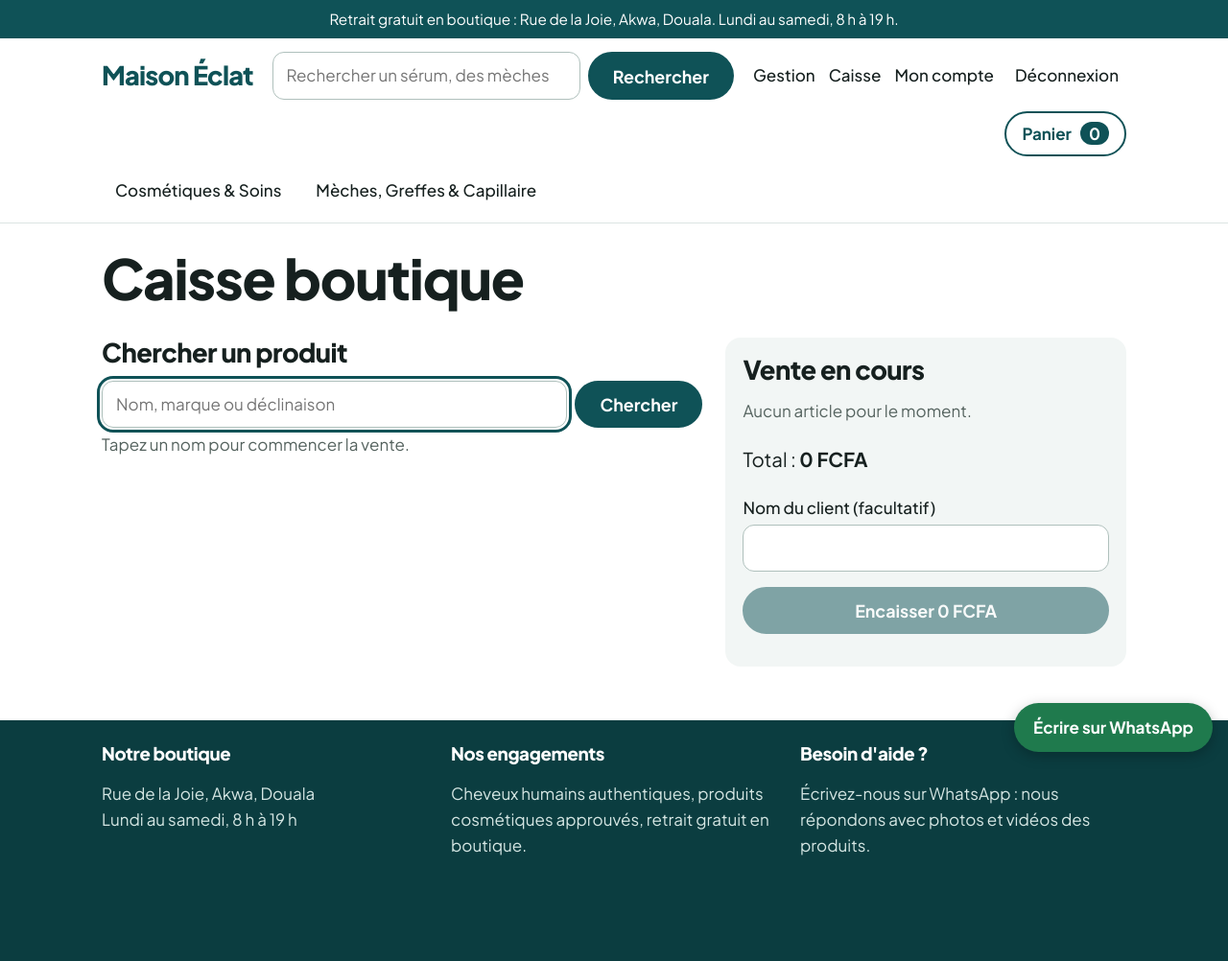
After one commit to AKTECH237/maison-de-beaut-, a Django app: page /caisse/ in a window 1280 px wide. The commit adds this page. Shown: the whole page at 96% size. Run offline with Django 4.2, Linux system fonts and the light colour scheme; the visitor is signed in with stand-in values (Sample User, id 1).

Commit message:
fix: accès personnel à la caisse et à la gestion (boucle de redirection)

```diff
--- a/shop/admin.py
+++ b/shop/admin.py
@@ -34,7 +34,7 @@ class ItemInline(admin.TabularInline):
 class OrderAdmin(admin.ModelAdmin):
     list_display = ("id", "customer_name", "phone", "delivery_mode", "payment", "status", "driver", "total_fcfa", "created_at")
     list_editable = ("status", "driver")
-    list_filter = ("status", "delivery_mode", "payment")
+    list_filter = ("status", "channel", "delivery_mode", "payment")
     search_fields = ("customer_name", "phone")
     inlines = [ItemInline]
 
--- a/shop/static/shop/style.css
+++ b/shop/static/shop/style.css
@@ -76,3 +76,14 @@ footer{background:var(--teal-2);color:#D5E6E3}footer h2{color:#fff;font-size:1.1
 .order{border:1px solid var(--line);border-radius:var(--r);padding:14px 16px;margin:12px 0}
 .order summary{cursor:pointer;display:flex;flex-wrap:wrap;gap:6px 12px;align-items:center}.order .amount{margin-left:auto;font-weight:700}
 @media(max-width:600px){.bar{gap:10px}.acct{order:3;width:100%;justify-content:space-between}.cart{margin-left:auto}.order .amount{margin-left:0}}
+.stats{display:grid;gap:12px;grid-template-columns:repeat(auto-fit,minmax(150px,1fr));margin:20px 0}
+.stats p{margin:0;padding:14px;background:var(--mist);border-radius:var(--r);color:var(--muted)}.stats strong{display:block;font-size:1.8rem;color:var(--ink)}
+.alertrow{padding:10px 14px;border:1px solid var(--line);border-radius:12px;margin:8px 0}
+.ordercard{display:grid;gap:12px;border:1px solid var(--line);border-radius:var(--r);padding:14px 16px;margin:12px 0}
+.ordercard .inline select,.ordercard .inline input{flex:1 1 160px}
+@media(min-width:1000px){.ordercard{grid-template-columns:1fr auto;align-items:center}}
+.cols{display:grid;gap:24px}@media(min-width:900px){.cols{grid-template-columns:3fr 2fr}}
+.posrow{display:flex;gap:10px;align-items:center;justify-content:space-between;border-bottom:1px solid var(--line);padding:10px 0}
+.posrow input[type=number]{width:80px}
+@media print{.promo,.top,footer,.wa,.noprint,.msgs{display:none!important}}
+.ph{position:relative;overflow:hidden}.ph img{position:absolute;inset:0;width:100%;height:100%;object-fit:cover}
--- a/shop/templates/shop/base.html
+++ b/shop/templates/shop/base.html
@@ -15,7 +15,7 @@
       <input type="search" name="q" value="{{ q|default:'' }}" placeholder="Rechercher un sérum, des mèches, un savon" aria-label="Rechercher un produit">
       <button class="btn">Rechercher</button>
     </form>
-    <div class="acct">{% if user.is_authenticated %}<a href="{% url 'account' %}">Mon compte</a><form method="post" action="{% url 'logout' %}">{% csrf_token %}<button class="link plain">Déconnexion</button></form>{% else %}<a href="{% url 'login' %}">Se connecter</a><a class="btn small" href="{% url 'signup' %}">Créer un compte</a>{% endif %}</div>
+    <div class="acct">{% if user.is_authenticated %}{% if user.is_staff %}<a href="{% url 'dashboard' %}">Gestion</a><a href="{% url 'pos' %}">Caisse</a>{% endif %}<a href="{% url 'account' %}">Mon compte</a><form method="post" action="{% url 'logout' %}">{% csrf_token %}<button class="link plain">Déconnexion</button></form>{% else %}<a href="{% url 'login' %}">Se connecter</a><a class="btn small" href="{% url 'signup' %}">Créer un compte</a>{% endif %}</div>
     <a class="cart" href="{% url 'cart' %}">Panier <b>{{ cart_count }}</b></a>
   </div>
   <nav class="main" aria-label="Navigation principale">
--- a/shop/templates/shop/catalogue.html
+++ b/shop/templates/shop/catalogue.html
@@ -42,7 +42,7 @@
 <div class="grid">
   {% for p in products %}
   <a class="card" href="{% url 'product' p.slug %}">
-    <div class="ph {{ p.category.space }}" aria-hidden="true">{{ p.name|first }}</div>
+    <div class="ph {{ p.category.space }}" aria-hidden="true">{{ p.name|first }}<img src="{{ p.image_src }}" alt="" loading="lazy" onerror="this.remove()"></div>
     <div class="info">
       <h3>{{ p.name }}</h3>
       <p class="muted">{{ p.category.name }}</p>
--- /dev/null
+++ b/shop/templates/shop/pos.html
@@ -0,0 +1,35 @@
+{% extends "shop/base.html" %}{% load humanize %}
+{% block title %}Caisse | {{ shop.name }}{% endblock %}
+{% block content %}
+<h1>Caisse boutique</h1>
+<div class="cols">
+  <section>
+    <h2>Chercher un produit</h2>
+    <form method="get" class="search"><input type="search" name="q" value="{{ q }}" placeholder="Nom, marque ou déclinaison" aria-label="Rechercher un produit" autofocus><button class="btn">Chercher</button></form>
+    {% for v in results %}
+    <form method="post" class="posrow">{% csrf_token %}
+      <input type="hidden" name="action" value="add"><input type="hidden" name="variant" value="{{ v.id }}"><input type="hidden" name="q" value="{{ q }}">
+      <span>{{ v }}<br><span class="muted">{{ v.price|intcomma }} FCFA, stock : {{ v.stock }}</span></span>
+      <input type="number" name="qty" value="1" min="1" max="{{ v.stock }}" aria-label="Quantité">
+      <button class="btn small" {% if not v.stock %}disabled{% endif %}>Ajouter</button>
+    </form>
+    {% empty %}{% if q %}<p>Aucun produit trouvé pour « {{ q }} ».</p>{% else %}<p class="muted">Tapez un nom pour commencer la vente.</p>{% endif %}{% endfor %}
+  </section>
+  <aside class="recap">
+    <h2>Vente en cours</h2>
+    {% for l in lines %}
+    <form method="post" class="posrow">{% csrf_token %}
+      <input type="hidden" name="action" value="remove"><input type="hidden" name="variant" value="{{ l.v.id }}"><input type="hidden" name="q" value="{{ q }}">
+      <span>{{ l.qty }} × {{ l.v }}<br><span class="muted">{{ l.sub|intcomma }} FCFA</span></span>
+      <button class="link">Retirer</button>
+    </form>
+    {% empty %}<p class="muted">Aucun article pour le moment.</p>{% endfor %}
+    <p class="total">Total : <strong>{{ total|intcomma }} FCFA</strong></p>
+    <form method="post">{% csrf_token %}
+      <input type="hidden" name="action" value="pay"><input type="hidden" name="q" value="{{ q }}">
+      <div class="field"><label>Nom du client (facultatif)<input name="name" autocomplete="off"></label></div>
+      <button class="btn block" {% if not lines %}disabled{% endif %}>Encaisser {{ total|intcomma }} FCFA</button>
+    </form>
+  </aside>
+</div>
+{% endblock %}
--- a/shop/templates/shop/product.html
+++ b/shop/templates/shop/product.html
@@ -3,7 +3,7 @@
 {% block content %}
 <nav class="crumb" aria-label="Fil d'Ariane"><a href="{% url 'home' %}">Accueil</a> / <a href="{% url 'catalogue' p.category.space %}">{{ p.category.get_space_display }}</a> / {{ p.name }}</nav>
 <div class="detail">
-  <div class="ph big {{ p.category.space }}" aria-hidden="true">{{ p.name|first }}</div>
+  <div class="ph big {{ p.category.space }}" aria-hidden="true">{{ p.name|first }}<img src="{{ p.image_src }}" alt="" loading="lazy" onerror="this.remove()"></div>
   <div>
     <h1>{{ p.name }}</h1>
     {% if p.badge %}<p class="tag ok">{{ p.badge }}</p>{% endif %}
--- a/shop/urls.py
+++ b/shop/urls.py
@@ -13,4 +13,7 @@ urlpatterns = [
     path("connexion/", views.login_view, name="login"),
     path("deconnexion/", views.logout_view, name="logout"),
     path("mon-compte/", views.account, name="account"),
+    path("caisse/", views.pos, name="pos"),
+    path("gestion/", views.dashboard, name="dashboard"),
+    path("gestion/commande/<int:pk>/bordereau/", views.bordereau, name="bordereau"),
 ]
--- a/shop/views.py
+++ b/shop/views.py
@@ -1,13 +1,16 @@
+from functools import wraps
+from urllib.parse import urlencode
+
 from django import forms
 from django.contrib.auth import login
-from django.contrib.auth.decorators import login_required
+from django.contrib.auth.decorators import login_required, user_passes_test
 from django.contrib.auth.forms import AuthenticationForm
 from django.contrib.auth.models import User
 from django.contrib.auth.password_validation import validate_password
-from django.contrib.auth.views import LoginView, LogoutView
+from django.contrib.auth.views import LoginView, LogoutView, redirect_to_login
 from django.contrib import messages
 from django.db import transaction
-from django.db.models import F, Q
+from django.db.models import Count, F, Q
 from django.http import Http404
 from django.shortcuts import get_object_or_404, redirect, render
 from django.views.decorators.http import require_POST
@@ -195,7 +198,7 @@ class SignupForm(forms.Form):
 class LoginForm(AuthenticationForm):
     def __init__(self, *a, **kw):
         super().__init__(*a, **kw)
-        self.fields["username"].label = "Adresse e-mail"
+        self.fields["username"].label = "Adresse e-mail ou identifiant"
         self.fields["username"].widget.attrs.update({"autocomplete": "email"})
 
 
@@ -223,3 +226,95 @@ def signup(request):
 def account(request):
     orders = Order.objects.filter(user=request.user).prefetch_related("items")
     return render(request, "shop/account.html", {"orders": orders, "profile": getattr(request.user, "profile", None)})
+
+
+def staff_required(view):
+    """Réservé au personnel : visiteur -> connexion ; client connecté -> accueil (évite la boucle de redirection)."""
+    @wraps(view)
+    def wrapper(request, *args, **kwargs):
+        if not request.user.is_authenticated:
+            return redirect_to_login(request.get_full_path(), "login")
+        if not request.user.is_staff:
+            messages.error(request, "Cette page est réservée au personnel de la boutique.")
+            return redirect("home")
+        return view(request, *args, **kwargs)
+    return wrapper
+
+
+def _commit(o, lines):
+    """Enregistre une commande et décrémente le stock unique (site et boutique)."""
+    with transaction.atomic():
+        o.save()
+        for v, qty in lines:
+            if not Variant.objects.filter(pk=v.pk, stock__gte=qty).update(stock=F("stock") - qty):
+                raise OutOfStock(str(v))
+            OrderItem.objects.create(order=o, variant=v, name=str(v), price=v.price, qty=qty)
+
+
+def _pos_lines(sale):
+    lines, total = [], 0
+    for v in Variant.objects.filter(id__in=list(sale)).select_related("product"):
+        qty = min(sale[str(v.id)], v.stock)
+        if qty > 0:
+            lines.append({"v": v, "qty": qty, "sub": v.price * qty})
+            total += v.price * qty
+    return lines, total
+
+
+@staff_required
+def pos(request):
+    sale = request.session.get("pos", {})
+    if request.method == "POST":
+        act = request.POST.get("action")
+        if act == "add":
+            v = get_object_or_404(Variant, pk=request.POST.get("variant"))
+            raw = request.POST.get("qty", "1")
+            n = int(raw) if raw.isdigit() and int(raw) > 0 else 1
+            sale[str(v.id)] = min(sale.get(str(v.id), 0) + n, v.stock)
+        elif act == "remove":
+            sale.pop(request.POST.get("variant", ""), None)
+        elif act == "pay":
+            lines, _ = _pos_lines(sale)
+            if not lines:
+                messages.info(request, "La vente est vide : ajoutez d'abord un produit.")
+            else:
+                o = Order(customer_name=request.POST.get("name", "").strip() or "Client boutique", phone="-",
+                          delivery_mode="pickup", payment="cod", status="paid", channel="shop")
+                try:
+                    _commit(o, [(l["v"], l["qty"]) for l in lines])
+                    sale = {}
+                    messages.success(request, f"Vente n° {o.pk} encaissée : {o.total} FCFA. Le stock du site est à jour.")
+                except OutOfStock as e:
+                    messages.error(request, f"Stock insuffisant pour « {e.args[0]} ».")
+        request.session["pos"] = sale
+        return redirect(f"{request.path}?{urlencode({'q': request.POST.get('q', '')})}")
+    q = request.GET.get("q", "").strip()
+    results = []
+    if q:
+        results = Variant.objects.filter(Q(product__name__icontains=q) | Q(label__icontains=q) | Q(product__brand__icontains=q)).select_related("product")[:15]
+    lines, total = _pos_lines(sale)
+    return render(request, "shop/pos.html", {"q": q, "results": results, "lines": lines, "total": total})
+
+
+@staff_required
+def dashboard(request):
+    if request.method == "POST":
+        o = get_object_or_404(Order, pk=request.POST.get("order"))
+        st = request.POST.get("status")
+        if st in dict(Order.STATUS):
+            o.status, o.driver = st, request.POST.get("driver", "").strip()[:80]
+            o.save(update_fields=["status", "driver"])
+            messages.success(request, f"Commande n° {o.pk} mise à jour : {o.get_status_display()}.")
+        return redirect("dashboard")
+    counts = dict(Order.objects.values_list("status").annotate(n=Count("id")))
+    return render(request, "shop/dashboard.html", {
+        "stats": [(label, counts.get(key, 0)) for key, label in Order.STATUS],
+        "low": Variant.objects.filter(stock__lte=F("alert_threshold")).select_related("product").order_by("stock"),
+        "orders": Order.objects.exclude(status="paid").prefetch_related("items")[:40],
+        "statuses": Order.STATUS})
+
+
+@staff_required
+def bordereau(request, pk):
+    o = get_object_or_404(Order.objects.prefetch_related("items"), pk=pk)
+    return render(request, "shop/bordereau.html", {"o": o})
```
Also changed, not shown: config/settings.py (+6 -2 lines), docker-compose.yml (added, +8 -0 lines), shop/management/commands/fetch_images.py (added, +41 -0 lines), shop/models.py (+9 -0 lines), shop/templates/shop/bordereau.html (added, +15 -0 lines), shop/templates/shop/dashboard.html (added, +25 -0 lines), README.md, shop/migrations/0003_order_channel.py (added), shop/migrations/0004_product_image_url.py (added), 2 other files.
